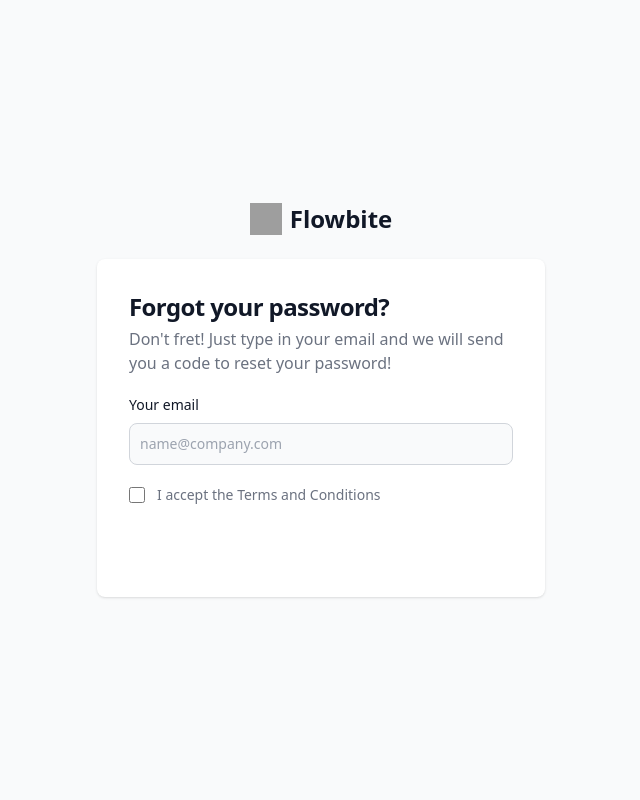
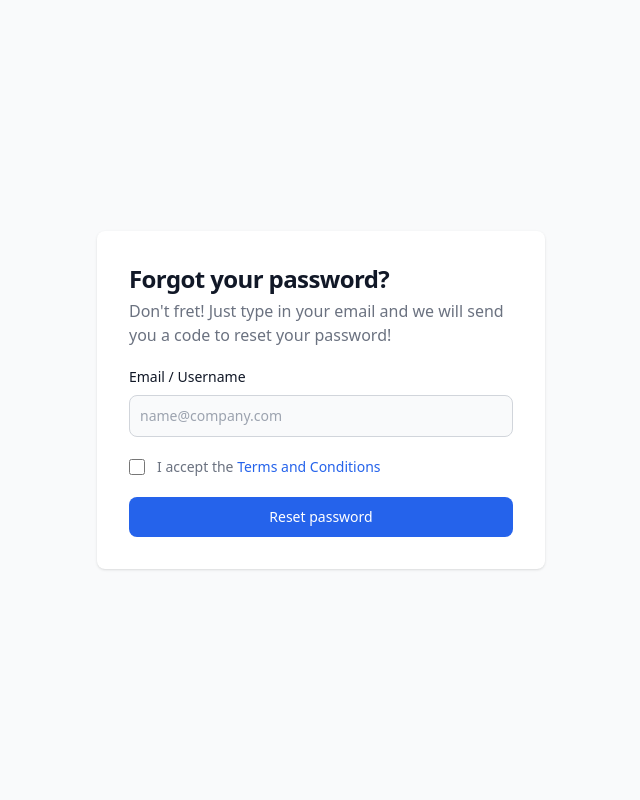
Before and after one commit to kunley2/G-wallet, a Django app: page /password_reset/ in a window 1280 px wide. Shown: the whole page, without its empty margins (319-959 px from the left). Run offline with Django 4.2, Linux system fonts and the light colour scheme; some libraries are stand-ins or nearby versions; grey boxes are pictures that could not be loaded.

Commit message:
fixed some bugs

```diff
--- a/salte/face_recog.py
+++ b/salte/face_recog.py
@@ -57,8 +57,8 @@
         'domain':'127.0.0.1:8000',
         'uid':urlsafe_base64_encode(force_bytes(user.pk)),
         'token': token,
-        'protocol':'http'
-
+        'protocol':'http',
+        'user': user,
     }
     email = render_to_string(email_template_name,parameters,)
     # send_mail(subject,message,email_from,recipient_list)
--- a/salte/templates/salte/user/password_reset.html
+++ b/salte/templates/salte/user/password_reset.html
@@ -11,10 +11,10 @@
 {% block content %}
 <section class="bg-gray-50 dark:bg-gray-900">
     <div class="flex flex-col items-center justify-center px-6 py-8 mx-auto md:h-screen lg:py-0">
-        <a href="#" class="flex items-center mb-6 text-2xl font-semibold text-gray-900 dark:text-white">
+        <!-- <a href="#" class="flex items-center mb-6 text-2xl font-semibold text-gray-900 dark:text-white">
             <img class="w-8 h-8 mr-2" src="https://flowbite.s3.amazonaws.com/blocks/marketing-ui/logo.svg" alt="logo">
             Flowbite
-        </a>
+        </a> -->
         <div class="w-full p-6 bg-white rounded-lg shadow dark:border md:mt-0 sm:max-w-md dark:bg-gray-800 dark:border-gray-700 sm:p-8">
             <h1 class="mb-1 text-xl font-bold leading-tight tracking-tight text-gray-900 md:text-2xl dark:text-white">
                 Forgot your password?
@@ -23,18 +23,18 @@
             <form method="post" class="mt-4 space-y-4 lg:mt-5 md:space-y-5" action="#">
                 {% csrf_token %}
                 <div>
-                    <label for="email" class="block mb-2 text-sm font-medium text-gray-900 dark:text-white">Your email</label>
-                    <input type="email" name="email" id="email" class="bg-gray-50 border border-gray-300 text-gray-900 sm:text-sm rounded-lg focus:ring-primary-600 focus:border-primary-600 block w-full p-2.5 dark:bg-gray-700 dark:border-gray-600 dark:placeholder-gray-400 dark:text-white dark:focus:ring-blue-500 dark:focus:border-blue-500" placeholder="name@company.com" required="">
+                    <label for="email" class="block mb-2 text-sm font-medium text-gray-900 dark:text-white">Email / Username</label>
+                    <input type="email" name="email" id="email" class="bg-gray-50 border border-gray-300 text-gray-900 sm:text-sm rounded-lg focus:ring-blue-600 focus:border-blue-600 block w-full p-2.5 dark:bg-gray-700 dark:border-gray-600 dark:placeholder-gray-400 dark:text-white dark:focus:ring-blue-500 dark:focus:border-blue-500" placeholder="name@company.com" required="">
                 </div>
                 <div class="flex items-start">
                     <div class="flex items-center h-5">
-                      <input id="terms" aria-describedby="terms" type="checkbox" class="w-4 h-4 border border-gray-300 rounded bg-gray-50 focus:ring-3 focus:ring-primary-300 dark:bg-gray-700 dark:border-gray-600 dark:focus:ring-primary-600 dark:ring-offset-gray-800" required="">
+                      <input id="terms" aria-describedby="terms" type="checkbox" class="w-4 h-4 border border-gray-300 rounded bg-gray-50 focus:ring-3 focus:ring-blue-300 dark:bg-gray-700 dark:border-gray-600 dark:focus:ring-blue-600 dark:ring-offset-gray-800" required="">
                     </div>
                     <div class="ml-3 text-sm">
-                      <label for="terms" class="font-light text-gray-500 dark:text-gray-300">I accept the <a class="font-medium text-primary-600 hover:underline dark:text-primary-500" href="#">Terms and Conditions</a></label>
+                      <label for="terms" class="font-light text-gray-500 dark:text-gray-300">I accept the <a class="font-medium text-blue-600 hover:underline dark:text-blue-500" href="#">Terms and Conditions</a></label>
                     </div>
                 </div>
-                <button type="submit" class="w-full text-white bg-primary-600 hover:bg-primary-700 focus:ring-4 focus:outline-none focus:ring-primary-300 font-medium rounded-lg text-sm px-5 py-2.5 text-center dark:bg-primary-600 dark:hover:bg-primary-700 dark:focus:ring-primary-800">Reset password</button>
+                <button type="submit" class="w-full text-white bg-blue-600 hover:bg-blue-700 focus:ring-4 focus:outline-none focus:ring-blue-300 font-medium rounded-lg text-sm px-5 py-2.5 text-center dark:bg-blue-600 dark:hover:bg-blue-700 dark:focus:ring-blue-800">Reset password</button>
             </form>
         </div>
     </div>
--- a/salte/views.py
+++ b/salte/views.py
@@ -94,7 +94,7 @@
                 return HttpResponseRedirect(reverse('index'))
             else:
                 messages.error(request,"Invalid username or password.")
-                return HttpResponseRedirect(reverse('login'))
+                return HttpResponseRedirect(reverse('password_login'))
         else:
             for error in list(form.errors.values()):
                 messages.error(request,error)
@@ -112,17 +112,18 @@
 def forgot_password(request):
     if request.method == 'POST':
         user_name = request.POST.get('email')
-        user = User.objects.filter(Q(user_name=user_name)|Q(email=user_name)).first()
+        user = User.objects.filter(Q(username=user_name)|Q(email=user_name)).first()
         print(user)
+        print('user_name',user.username)
         if not user:
             messages.error(request,'No User Found')
-            return HttpResponseRedirect(reverse('login'))
+            return HttpResponseRedirect(reverse('password_login'))
         # token = str(uuid.uuid4())
         token = default_token_generator.make_token(user)
         value = send_forgot_password_email(user,token)
         if value:
             messages.success(request,'Email sent')
-        return HttpResponseRedirect(reverse('login'))
+        return HttpResponseRedirect(reverse('password_login'))
 
     return render(request,'salte/user/password_reset.html')
 
```
